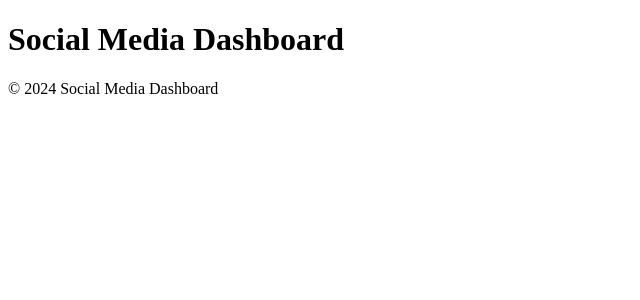
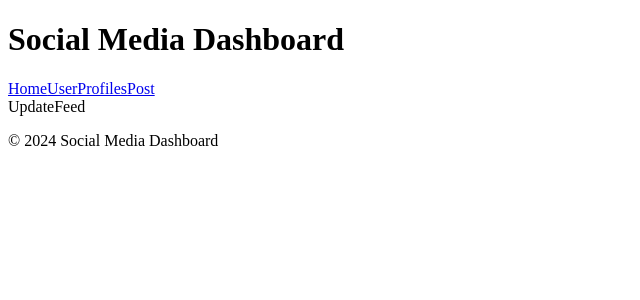
Before and after one commit to Heshbon/social-media-dashboard, a React (Create React App) app in the folder frontend/: page / in a window 1280 px wide. Shown: the top 300 px of the page, without its empty margins (0-640 px from the left). Built offline with nearby package versions, Linux system fonts and the light colour scheme.

Commit message:
fix: Update routing in App.js for navigation

```diff
--- a/frontend/src/App.js
+++ b/frontend/src/App.js
@@ -1,9 +1,8 @@
 import React from "react";
-import "./App.css";
-import { BrowserRouter as Router, Route, Routes } from "react-router-dom";
+import { BrowserRouter as Router, Route, Routes, Link } from "react-router-dom";
 import UserProfile from "./components/UserProfile";
 import UpdateFeed from "./components/UpdateFeed";
-
+import Post from "./components/Post";
 
 function App() {
   return (
@@ -11,15 +10,21 @@ function App() {
       <div className="App">
         <header>
           <h1>Social Media Dashboard</h1>
+          <nav>
+            <Link to="/">Home</Link>
+            <Link to="/profiles">UserProfiles</Link>
+            <Link to="/post">Post</Link>
+          </nav>
         </header>
         <main>
           <Routes>
-            <Route exact path="/" component={UpdateFeed} />
-            <Route path="/profiles" component={UserProfile} />
+            <Route path="/" element={<UpdateFeed />} />
+            <Route path="/profiles" element={<UserProfile />} />
+            <Route path="/post" element={<Post />} />
           </Routes>
         </main>
         <footer>
-        <p>© 2024 Social Media Dashboard</p>
+          <p>© 2024 Social Media Dashboard</p>
         </footer>
       </div>
     </Router>
```
